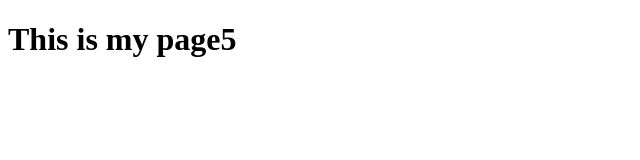
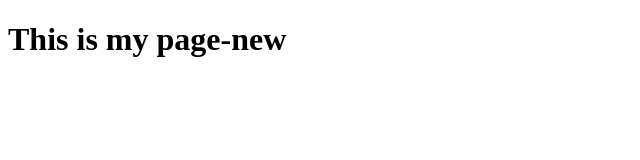
Before and after one commit to AuroraRW/temp, a plain HTML site: page index.html in a window 1280 px wide. Shown: the full height of the page, 0-640 px from the left. Drawn offline with Linux system fonts and the light colour scheme.

Commit message:
newCommit

```diff
--- a/index.html
+++ b/index.html
@@ -6,6 +6,6 @@
     <title>Document</title>
 </head>
 <body>
-    <h1>This is my page5</h1>
+    <h1>This is my page-new</h1>
 </body>
 </html>
```
